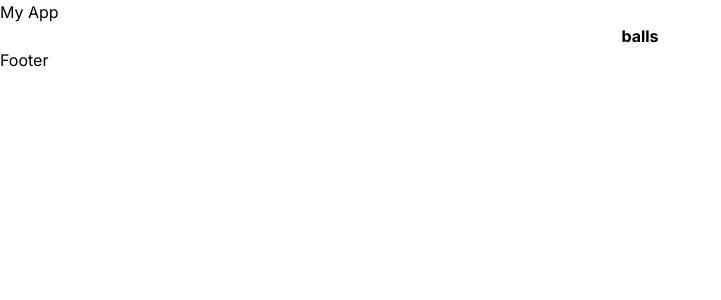
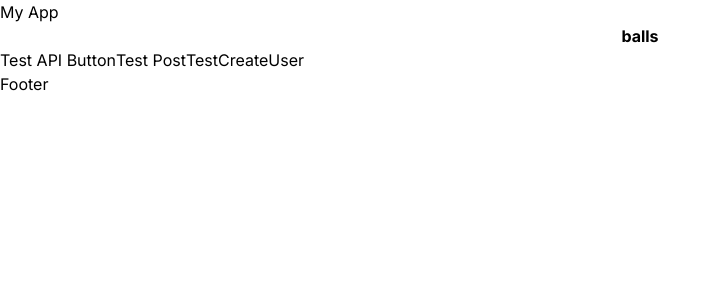
Before and after one commit to yuzejosh/flow, a Next.js app: page / in a window 1280 px wide. Shown: the top 300 px of the page, without its empty margins (0-721 px from the left). Built offline with nearby package versions, Linux system fonts and the light colour scheme.

Commit message:
adding demos

```diff
--- a/src/app/page.tsx
+++ b/src/app/page.tsx
@@ -1,5 +1,69 @@
+'use client'
+
 export default function Home() {
+  function testCall() {
+    fetch('/api/getUser?rar=wowh', {
+      method: 'POST',
+      body: JSON.stringify({ shit: 'hole' }),
+    })
+      .then((res) => console.log(res.json()))
+      .catch((error) => console.log(error))
+  }
+  function testCreateUser() {
+    fetch('/api/createUser', {
+      method: 'POST',
+      body: JSON.stringify({ username: 'Rowen' }),
+    })
+      .then((res) => console.log(res.json()))
+      .catch((error) => console.log(error))
+  }
+
+  async function testPost() {
+    try {
+      const user = await (await fetch('/api/getUser?username=JOHNNO')).json()
+      console.log('user', user)
+      const group_info = {
+        users: [user],
+        leader: user,
+        arrangement_period: [],
+        blahdfks: "sjdkfjdk"
+      }
+      console.log('group_info', group_info)
+
+      const newGroup = await fetch('/api/createGroup', {
+        method: 'POST',
+        body: JSON.stringify(group_info),
+      })
+      console.log(newGroup.json())
+    } catch (e) {
+      console.log('error:', e)
+    }
+  }
+
   return (
-    <h1 className = "font-bold text-center">balls</h1>
-  );
+    <div>
+      <h1 className="font-bold text-center">balls</h1>
+      <button
+        onClick={() => {
+          testCall()
+        }}
+      >
+        Test API Button
+      </button>
+      <button
+        onClick={() => {
+          testPost()
+        }}
+      >
+        Test Post
+      </button>
+      <button
+        onClick={() => {
+          testCreateUser()
+        }}
+      >
+        TestCreateUser
+      </button>
+    </div>
+  )
 }
```
